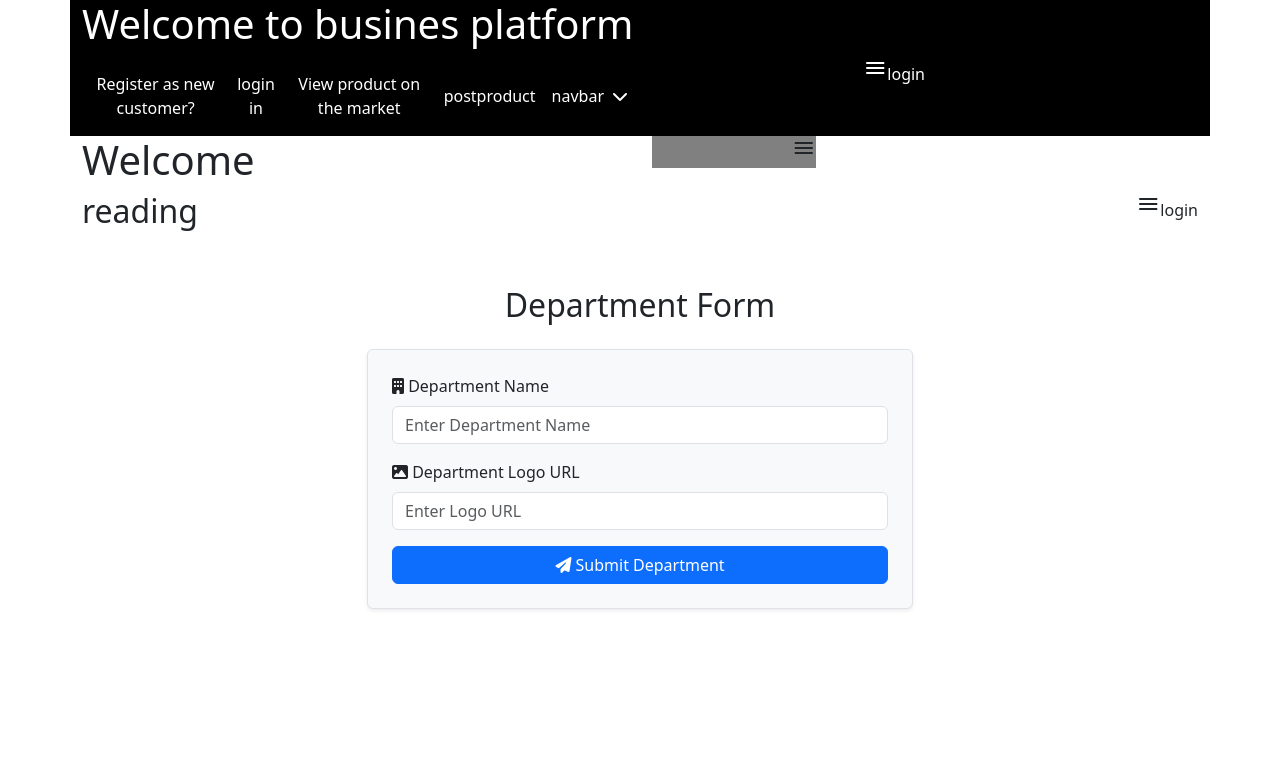
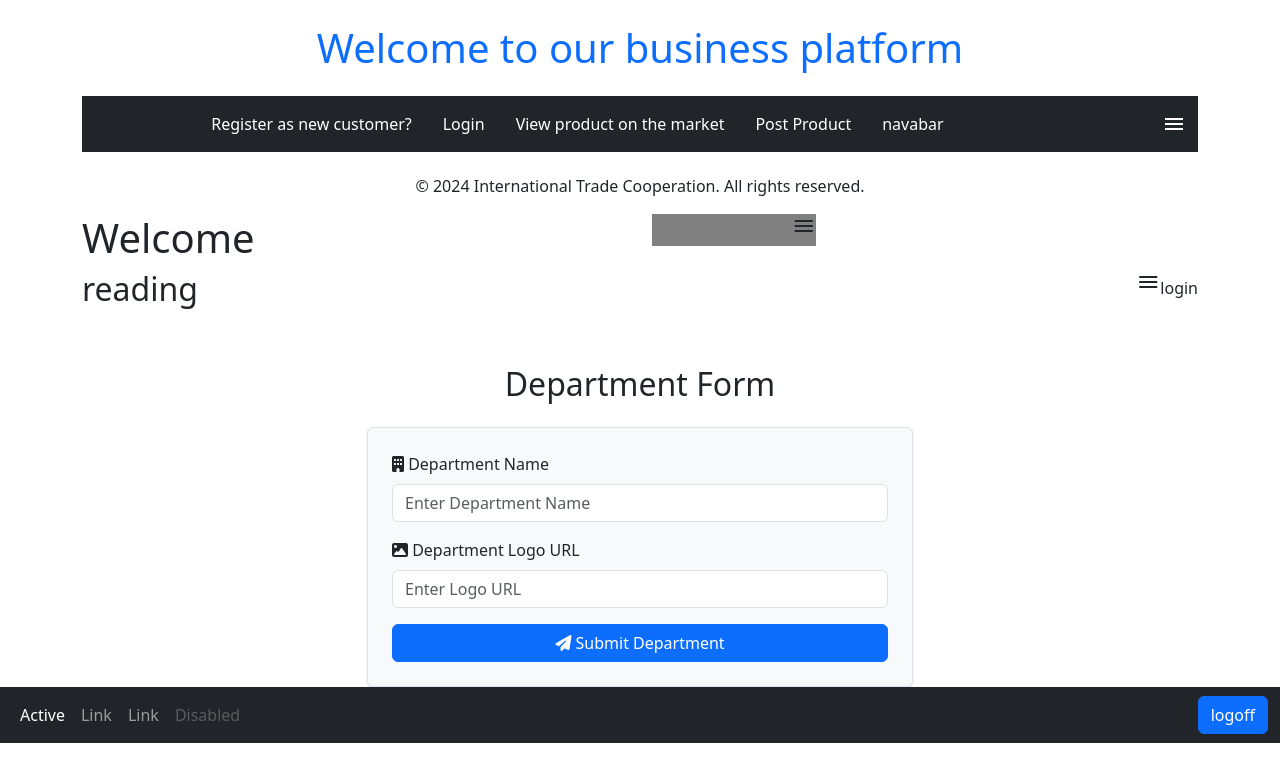
Before and after one commit to chakupewajanuary/sample, an Angular app: page /navbar in a window 1280 px wide. Shown: the top 782 px of the page. Built offline with nearby package versions, Linux system fonts and the light colour scheme.

Commit message:
tuesday commited

```diff
--- a/src/app/app.component.html
+++ b/src/app/app.component.html
@@ -1,78 +1,84 @@
-<div class="container" style="background-color: black; color: white;">
-  <h1>Welcome to busines platform</h1>
-  <div class="row" style="text-align: center;">
-    <div class="col-6">
-      <div style="text-align:center">
-        <nav class="navbar navbar-expand-lg">
-          <ul class="navbar-nav">
-            <li class="nav-item"><a class="nav-link" routerLink="/order" routerLinkActive="active" href="">Register as new customer?</a></li>
-          </ul>
-          <ul  class="navbar-nav ">
-            <li class="nav-item"><a class="nav-link" routerLink="/login" routerLinkActive="active" href="">login in</a></li>
-          </ul>
-          <ul  class="navbar-nav">
-            <li class="nav-item"><a class="nav-link" routerLink="/home" routerLinkActive="active" href="">View product on the market </a></li>
-          </ul>
-          <ul  class="navbar-nav">
-            <li class="nav-item"><a class="nav-link" routerLink="/postproduct" routerLinkActive="active" href="">postproduct</a></li>
-          </ul>
-          <ul  class="navbar-nav">
-            <li class="nav-item"><a class="nav-link" routerLink="/navbar" routerLinkActive="active" href="">navbar</a></li>
-          </ul>
-           <i class="fa fa-chevron-down"></i>
-        </nav>
 
-        <!-- <div class="container mt-4">
-          <div class="row">
-            <div class="col-md-4">
-              <a [routerLink]="['/order']" class="card-link">
-                <div class="card text-center shadow-sm">
-                  <div class="card-body">
-                    <h5 class="card-title" style="text-decoration: none;">Create Account or Register as new customer?  </h5>
-                    <p class="card-text">Navigate to the Register page.</p>
-                  </div>
-                </div>
-              </a>
-            </div>
+<div class="container mt-4">
+   <!-- Heading -->
+   <h1 class="text-center text-primary mb-4">Welcome to our business platform</h1>
+  <nav class="navbar navbar-expand-sm bg-dark navbar-dark">
+    <div class="container-fluid">
+      <ul class="navbar-nav" style="margin-left: 10%;">
+        <li class="nav-item" style="margin-right: 15px;">
+          <a class="nav-link active" routerLink="/order" routerLinkActive="active" href="">Register as new customer?</a>
+        </li>
+        <li class="nav-item" style="margin-right: 15px;">
+          <a class="nav-link" routerLink="/login" routerLinkActive="active" href="">Login</a>
+        </li>
+        <li class="nav-item" style="margin-right: 15px;">
+          <a class="nav-link" routerLink="/home" routerLinkActive="active" href="">View product on the market</a>
+        </li>
+        <li class="nav-item" style="margin-right: 15px;">
+          <a class="nav-link" routerLink="/postproduct" routerLinkActive="active" href="">Post Product</a>
+        </li>
+        <li class="nav-item ms-auto" style="margin-right: 0; padding-right: 0;">
+          <a class="nav-link" routerLink="/navbar" routerLinkActive="active" href="">navabar</a>
+        </li>
+      </ul>
 
-            <div class="col-md-4">
-              <a [routerLink]="['/login']" class="card-link">
-                <div class="card text-center shadow-sm">
-                  <div class="card-body">
-                    <h5 class="card-title">Login</h5>
-                    <p class="card-text">Login to make order or register products</p>
-                  </div>
-                </div>
-              </a>
-            </div>
+      <!-- Dropdown for login/logout -->
+      <form class="d-flex align-items-center">
+        <i class="material-icons text-white ms-2" style="cursor: pointer;" (click)="toggleDropdown()">menu</i>
 
-            <div class="col-md-4">
-              <a [routerLink]="['/home']" class="card-link">
-                <div class="card text-center shadow-sm">
-                  <div class="card-body">
-                    <h5 class="card-title">products</h5>
-                    <p class="card-text">view product posted here.</p>
-                  </div>
-                </div>
-              </a>
-            </div>
-          </div>
+        <!-- Dropdown menu -->
+        <div *ngIf="showDropdown" class="dropdown-menu dropdown-menu-right show" style="position: absolute; right: 0; top: 40px;">
+          <a class="dropdown-item" routerLink="/login" routerLinkActive="active">Login</a>
+          <a class="dropdown-item" (click)="onLogoff()">Logout</a>
         </div>
-         -->
-        <!-- sample for the learning dropdown menu -->
+      </form>
+    </div>
+  </nav>
+
+<div class="container" *ngIf="showHomeContent">
+   <!-- Sections only for the home page -->
+  <section>
+    <h2>About Us</h2>
+    <p>This is an rightfull platform for the business issues. we happy to seen every one benefit our platform, this have the cooperation over the world as we have an agent cross over (every country), also this company was made from 2022 ....<a href="">read me about us </a></p>
+
+ </section>
+  <section>
+    <h2>Our Services</h2>
+    <p>Hello our friend. For the more greater interst we are to tell u that our company offering product ordering(purchasing) for reasonable cost in delivery, advertising ure product, advice on business matter, and so on depends to own's interest  , we have greate experience on providing our Services for little cost <em> order now to get discount 50% out</em>.</p>
+ </section>
+ <div style="text-align: center; padding: 20px;">
+  <h2>Contact Us <p>we are available 24hrs</p></h2>
+  <p><strong>Mobile Phone:</strong> +255 742 986 210</p>
+  <p><strong>WhatsApp:</strong> +255 742 986 210</p>
+  <p><strong>Email:</strong>
+    <a href="mailto:chakupewa38@gmail.com" style="color: #2196f3; text-decoration: none;">
+      chakupewa38gmail.com
+    </a>
+  </p>
+    </div>
+
+    <div class="row" style="width: 50%;">
+      <div class="col-6">
+        <h2 > <a class="nav-link active" routerLink="/order" routerLinkActive="active" href="">Order</a></h2>
+      </div>
+      <div class="col-6">
+        <h2> <a class="nav-link" routerLink="/login" routerLinkActive="active" href="">Advertise</a></h2>
+      </div>
+
+    </div>
 
 
 
-      </div>
-    </div>
-    <div class="col-6 text-end" >
-      <div class="col-6 text-end"><span class="material-symbols-outlined">
-      menu
-      </span>login</div>
-  </div>
-  </div>
+
+</div>
+
+  <footer style="text-align: center; margin-top: 2%;">
+    <p>&copy; 2024 International Trade Cooperation. All rights reserved.</p>
+  </footer>
 
 </div>
 
 
+
+
 <router-outlet></router-outlet>
--- a/src/app/app.component.ts
+++ b/src/app/app.component.ts
@@ -1,8 +1,8 @@
 import { CommonModule } from '@angular/common';
 import { Comment } from '@angular/compiler';
-import { Component } from '@angular/core';
+import { Component, ElementRef, HostListener, Renderer2 } from '@angular/core';
 import { FormsModule } from '@angular/forms';
-import { RouterLink, RouterLinkActive, RouterOutlet } from '@angular/router';
+import { NavigationEnd, Router, RouterLink, RouterLinkActive, RouterOutlet } from '@angular/router';
 import { MenubarComponent } from './components/menubar/menubar.component';
 
 
@@ -16,4 +16,42 @@ import { MenubarComponent } from './components/menubar/menubar.component';
 export class AppComponent {
   title = 'sample';
 
+  //show content only in the home page
+  showHomeContent = true;
+
+
+  showDropdown = false;
+
+  toggleDropdown() {
+    this.showDropdown = !this.showDropdown;
+  }
+
+  onLogoff() {
+    // Add your logoff logic here
+    this.showDropdown = false; // Close the dropdown after logoff
+    console.log("User logged off");
+    this.router.navigateByUrl('');
+
+  }
+  // constructor
+  constructor(private router: Router,private el:ElementRef){
+      // Listen for route changes
+      this.router.events.subscribe(event => {
+        if (event instanceof NavigationEnd) {
+          // Update showHomeContent based on the route
+          this.showHomeContent = event.url === '/' || event.url === '/';
+        }
+      });
+  }
+
+  // Detect clicks outside the dropdown
+  @HostListener('document:click', ['$event'])
+  handleClickOutside(event: Event) {
+    const clickedInside = this.el.nativeElement.contains(event.target);
+    if (!clickedInside) {
+      this.showDropdown = false;
+    }
+  }
+
+
 }
--- a/src/app/components/login/login.component.html
+++ b/src/app/components/login/login.component.html
@@ -1,9 +1,9 @@
-<div class="container">
-  <div class="login-container">
-    <h2>Login</h2>
+<!-- <div class="container">
+  <div class="container"class="container" style="margin: 0px 100px 20px;">
+    <h2 style="text-align: center;">Login</h2>
     <div class="container">
       <form (ngSubmit)="loginn()" #loginForm="ngForm">
-        <div>
+        <div class="container">
           <label for="userName">User Name</label>
           <input
             type="text"
@@ -29,5 +29,47 @@
     </div>
 
   </div>
+</div> -->
+<div class="container" style="margin: 20px  ;margin-left: 20%;">
+  <div>
+    <h2 style="text-align: center;">Register Customer</h2>
+    <form (ngSubmit)="loginn()">
+      <div>
+        <label for="name"> <i class="fas fa-building"></i>User Name</label>
+        <input type="text" [(ngModel)]="loginData.UserName" name="userName" required />
+      </div>
+
+      <div>
+        <label for="password"><i class="fas fa-eye"></i>Password</label>
+        <input type="password" [(ngModel)]="loginData.UserPassword" name="UserPassword" required />
+      </div>
+      <!-- <div class="row mt-4">
+        <div class="col-6">
+          <button type="submit" style="width: 10px; margin-left: 30px;" class="btn btn-primary"(click)="loginn()">log to register</button></div>
+        <div class="col-6 text-end">
+          <button class="btn btn-secondary" style="width: 10px;" (click)="loginn()">  <i class="bi bi-box-arrow-in-right">Login to account</i> </button>
+        </div>
+      </div> -->
+
+        <div class="row">
+          <div class="col-6">
+            <button class="btn btn-danger"(click)="loginn()">register</button>
+          </div>
+          <div class="col-6 text-end">
+            <button class="btn btn-primary"(click)="loginn()">login</button>
+          </div>
+        </div>
+
+    </form>
+  </div>
+
 </div>
+<form action="">
+  <div>
+    <label for="">date</label>
+    <input type="date" placeholder="date">
+  </div>
+</form>
+
+
 <p>login works!</p>
--- a/src/app/components/login/login.component.scss
+++ b/src/app/components/login/login.component.scss
@@ -0,0 +1,218 @@
+
+@import url('https://fonts.googleapis.com/css2?family=Montserrat:wght@300;400;500;600;700&display=swap');
+
+*{
+    margin: 0;
+    padding: 0;
+    box-sizing: border-box;
+    font-family: 'Montserrat', sans-serif;
+}
+
+.parent{
+    background-color: #c9d6ff;
+    background: linear-gradient(to right, #e2e2e2, #c9d6ff);
+    display: flex;
+    align-items: center;
+    justify-content: center;
+    flex-direction: column;
+    height: 100vh;
+}
+
+.container{
+    background-color: #fff;
+    border-radius: 30px;
+    box-shadow: 0 5px 15px rgba(0, 0, 0, 0.35);
+    position: relative;
+    overflow: hidden;
+    width: 768px;
+    max-width: 100%;
+    min-height: 480px;
+}
+
+.container p{
+    font-size: 14px;
+    line-height: 20px;
+    letter-spacing: 0.3px;
+    margin: 20px 0;
+}
+
+.container span{
+    font-size: 12px;
+}
+
+.container a{
+    color: #333;
+    font-size: 13px;
+    text-decoration: none;
+    margin: 15px 0 10px;
+}
+
+.container button{
+    background-color: #512da8;
+    color: #fff;
+    font-size: 12px;
+    padding: 10px 45px;
+    border: 1px solid transparent;
+    border-radius: 8px;
+    font-weight: 600;
+    letter-spacing: 0.5px;
+    text-transform: uppercase;
+    margin-top: 10px;
+    cursor: pointer;
+}
+
+.container button.hidden{
+    background-color: transparent;
+    border-color: #fff;
+}
+
+.container form{
+    background-color: #fff;
+    display: flex;
+    align-items: center;
+    justify-content: center;
+    flex-direction: column;
+    padding: 0 40px;
+    height: 100%;
+}
+
+.container input{
+    background-color: #eee;
+    border: none;
+    margin: 8px 0;
+    padding: 10px 15px;
+    font-size: 13px;
+    border-radius: 8px;
+    width: 100%;
+    outline: none;
+}
+
+.form-container{
+    position: absolute;
+    top: 0;
+    height: 100%;
+    transition: all 0.6s ease-in-out;
+}
+
+.sign-in{
+    left: 0;
+    width: 50%;
+    z-index: 2;
+}
+
+.container.active .sign-in{
+    transform: translateX(100%);
+}
+
+.sign-up{
+    left: 0;
+    width: 50%;
+    opacity: 0;
+    z-index: 1;
+    transition: all 0.5s;
+}
+
+.container.active .sign-up{
+    transform: translateX(100%);
+    opacity: 1;
+    z-index: 5;
+    animation: move 0.6s;
+}
+
+@keyframes move{
+    0%, 49.99%{
+        opacity: 0;
+        z-index: 1;
+    }
+    50%, 100%{
+        opacity: 1;
+        z-index: 5;
+    }
+}
+
+.social-icons{
+    margin: 20px 0;
+}
+
+.social-icons a{
+    border: 1px solid #ccc;
+    border-radius: 20%;
+    display: inline-flex;
+    justify-content: center;
+    align-items: center;
+    margin: 0 3px;
+    width: 40px;
+    height: 40px;
+    transition: all 0.5s;
+}
+
+.social-icons a:hover{
+    scale: 1.3;
+    border: 1px solid #000;
+}
+
+.toggle-container{
+    position: absolute;
+    top: 0;
+    left: 50%;
+    width: 50%;
+    height: 100%;
+    overflow: hidden;
+    transition: all 0.6s ease-in-out;
+    border-radius: 150px 0 0 100px;
+    z-index: 1000;
+}
+
+.container.active .toggle-container{
+    transform: translateX(-100%);
+    border-radius: 0 150px 100px 0;
+}
+
+.toggle{
+    background-color: #512da8;
+    height: 100%;
+    background: linear-gradient(to right, #5c6bc0, #512da8);
+    color: #fff;
+    position: relative;
+    left: -100%;
+    height: 100%;
+    width: 200%;
+    transform: translateX(0);
+    transition: all 0.6s ease-in-out;
+}
+
+.container.active .toggle{
+    transform: translateX(50%);
+}
+
+.toggle-panel{
+    position: absolute;
+    width: 50%;
+    height: 100%;
+    display: flex;
+    align-items: center;
+    justify-content: center;
+    flex-direction: column;
+    padding: 0 30px;
+    text-align: center;
+    top: 0;
+    transform: translateX(0);
+    transition: all 0.6s ease-in-out;
+}
+
+.toggle-left{
+    transform: translateX(-200%);
+}
+
+.container.active .toggle-left{
+    transform: translateX(0);
+}
+
+.toggle-right{
+    right: 0;
+    transform: translateX(0);
+}
+
+.container.active .toggle-right{
+    transform: translateX(200%);
+}
--- a/src/app/components/menubar/menubar.component.html
+++ b/src/app/components/menubar/menubar.component.html
@@ -84,3 +84,28 @@
       </div>
     </div>
   </div>
+
+  <!-- for the designing good heading  -->
+  <nav class="navbar navbar-expand-sm bg-dark navbar-dark">
+    <div class="container-fluid">
+      <ul class="navbar-nav">
+        <li class="nav-item">
+          <a class="nav-link active" href="#">Active</a>
+        </li>
+        <li class="nav-item">
+          <a class="nav-link" href="#">Link</a>
+        </li>
+        <li class="nav-item">
+          <a class="nav-link" href="#">Link</a>
+        </li>
+        <li class="nav-item">
+          <a class="nav-link disabled" href="#">Disabled</a>
+        </li>
+      </ul>
+      <form class="d-flex">
+        <span class="text-white"> {{ loggedUser?.departmentName}}</span>
+        <button class="btn btn-primary" type="button"(click)="onlogoff()">logoff</button>
+      </form>
+
+    </div>
+  </nav>
--- a/src/app/components/menubar/menubar.component.ts
+++ b/src/app/components/menubar/menubar.component.ts
@@ -25,6 +25,7 @@ export class MenubarComponent {
     "departmentName": "",
     "departmentLogo": ""
   };
+  loggedUser:any;
 
 
   constructor(private advise:AdvertiseService){}
@@ -44,6 +45,7 @@ export class MenubarComponent {
       }
     )
   }
+  onlogoff(){}
 
 }
 
--- a/src/index.html
+++ b/src/index.html
@@ -7,6 +7,7 @@
   <meta name="viewport" content="width=device-width, initial-scale=1">
   <link rel="icon" type="image/x-icon" href="favicon.ico">
   <link href="https://cdn.jsdelivr.net/npm/bootstrap@5.3.3/dist/css/bootstrap.min.css" rel="stylesheet">
+  <link href="https://fonts.googleapis.com/icon?family=Material+Icons" rel="stylesheet">
   <link rel="stylesheet" href="https://fonts.googleapis.com/css2?family=Material+Symbols+Outlined:opsz,wght,FILL,GRAD@20..48,100..700,0..1,-50..200" />
   <script src="https://cdn.jsdelivr.net/npm/bootstrap@5.3.3/dist/js/bootstrap.bundle.min.js"></script>
 </head>
```
Also changed, not shown: src/app/app.component.scss (+13 -0 lines), src/app/components/dashboard/dashboard.component.html (+33 -2 lines), src/app/components/register-customer/register-customer.component.html (+6 -24 lines).
